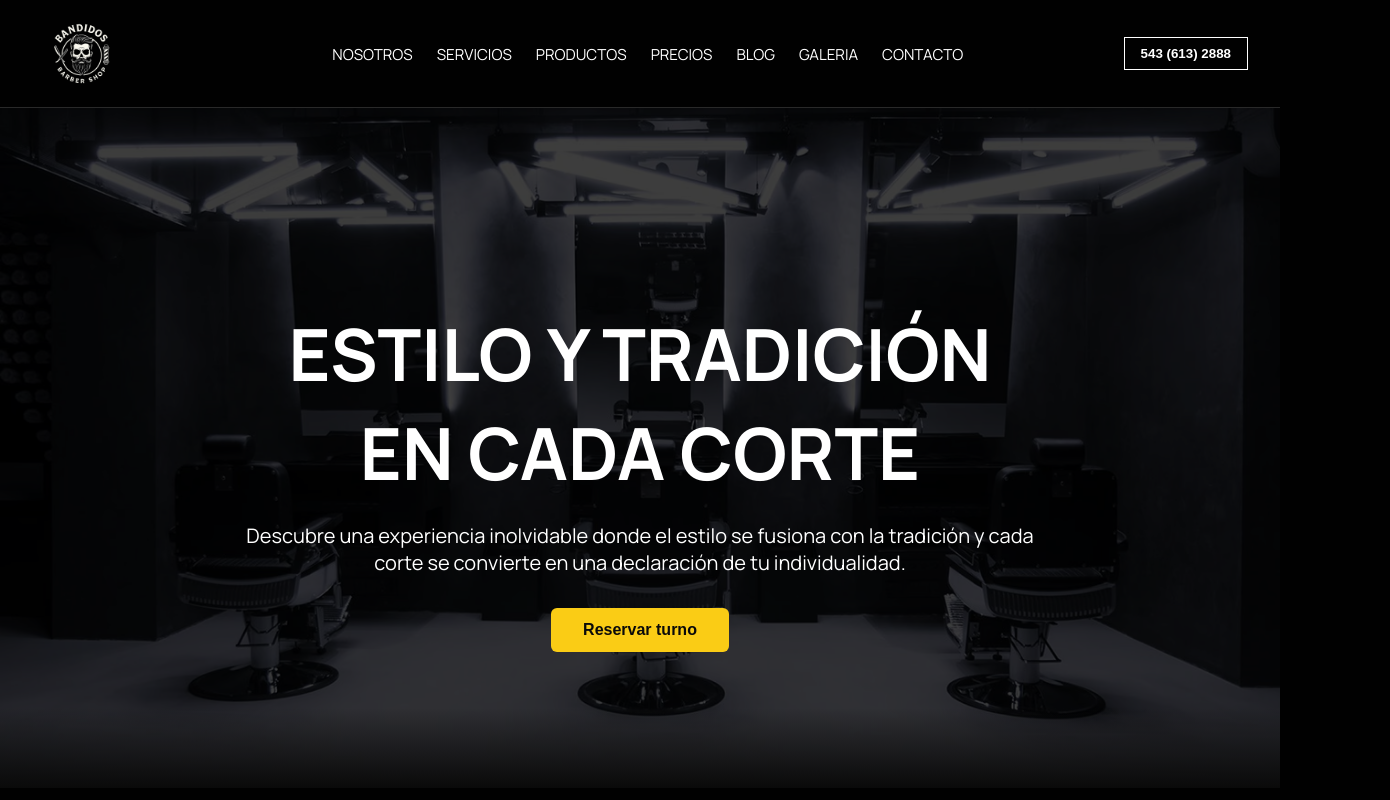
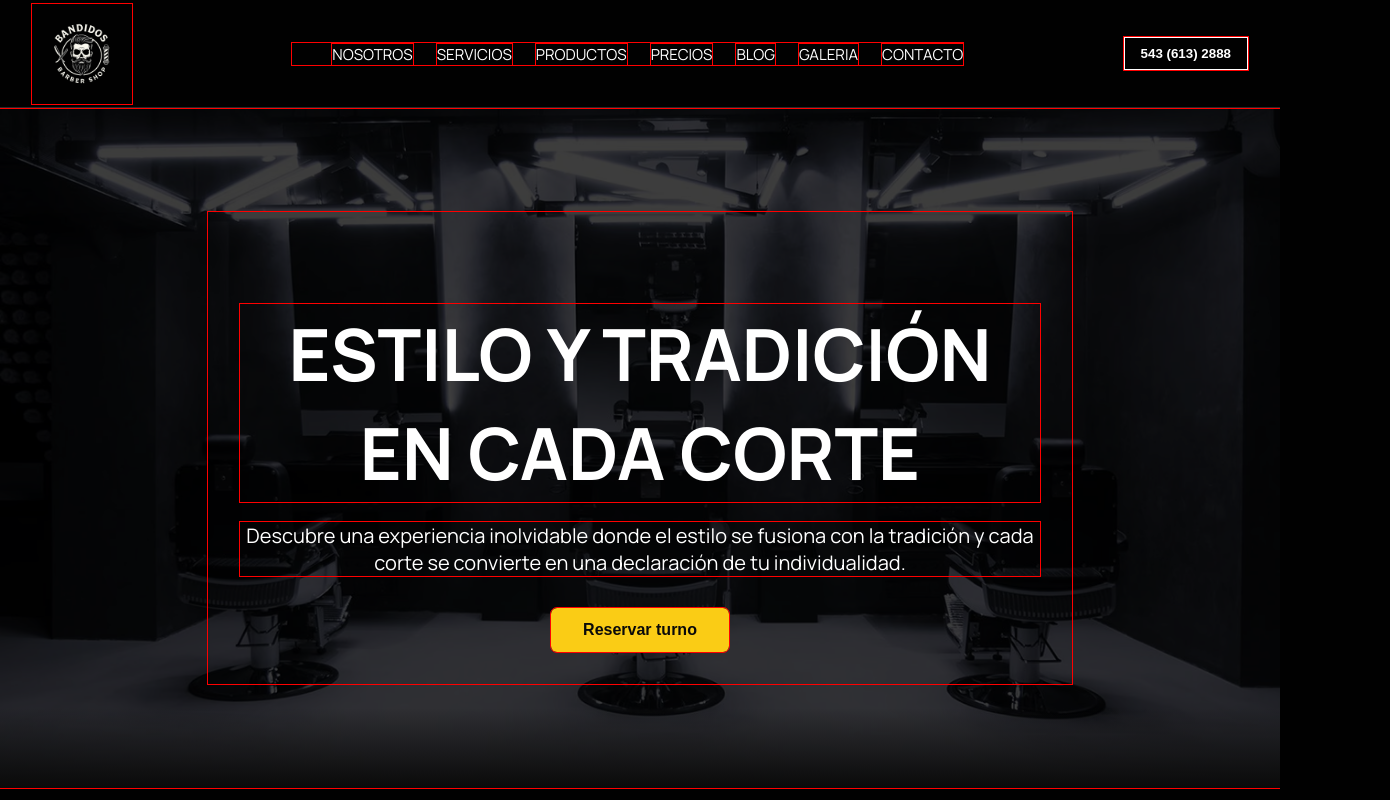
Before and after one commit to AlejoGaitanBenutti/Barber-front, a React (Vite) app: page / in a window 1280 px wide. Shown: the top 800 px of the page, 1390 px wide, since content can reach past the window. Built offline with nearby package versions, Linux system fonts and the light colour scheme.

Commit message:
test scroll

```diff
--- a/src/App.css
+++ b/src/App.css
@@ -1,3 +1,7 @@
+html, body {
+  overflow-x: hidden;
+}
+
 body {
   font-family: 'Manrope', sans-serif;
   background-color: #010101;
@@ -8,3 +12,6 @@ body {
   scroll-behavior: smooth;
    box-sizing: border-box;
 }
+* {
+  outline: 1px solid red;
+}
```
